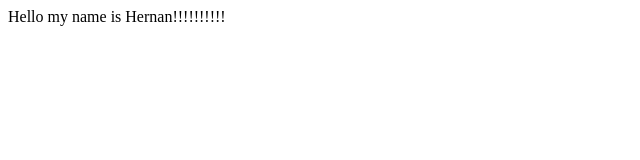
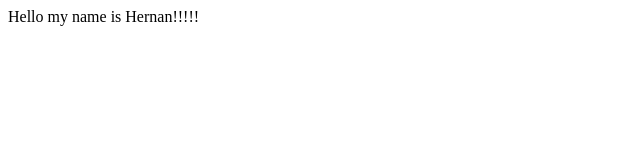
Before and after one commit to HernanMota/First-git-project, a plain HTML site: page index.html in a window 1280 px wide. Shown: the full height of the page, 0-640 px from the left. Drawn offline with Linux system fonts and the light colour scheme.

Commit message:
Second Commit

```diff
--- a/index.html
+++ b/index.html
@@ -7,6 +7,6 @@
     <link rel="stylesheet" href="./style.css">
 </head>
 <body>
-    Hello my name is Hernan!!!!!!!!!!
+    Hello my name is Hernan!!!!!
 </body>
 </html>
```
